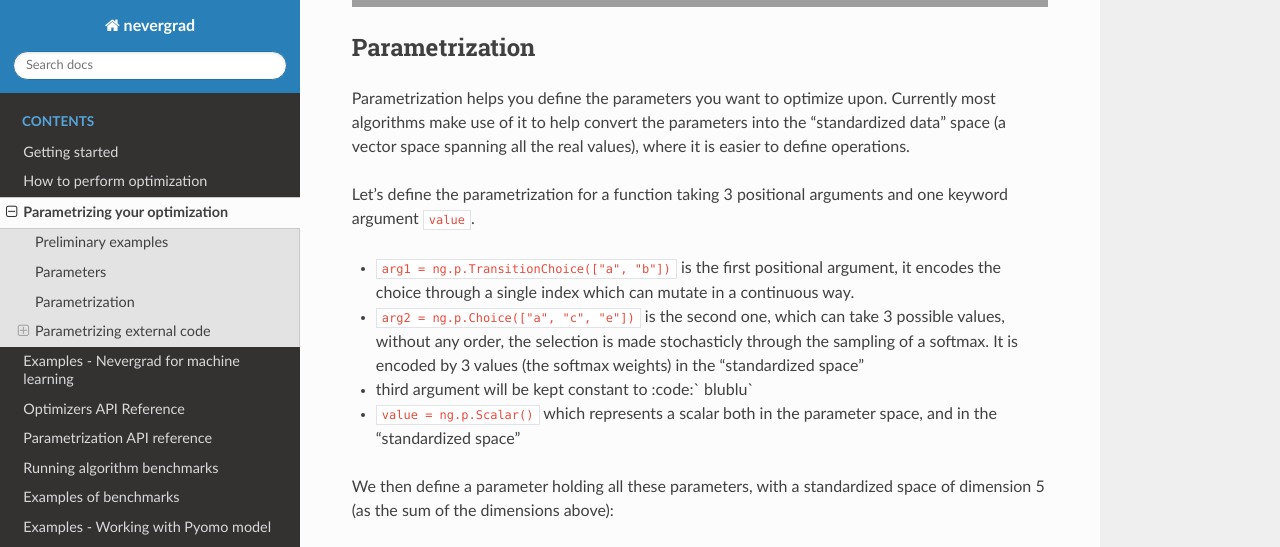
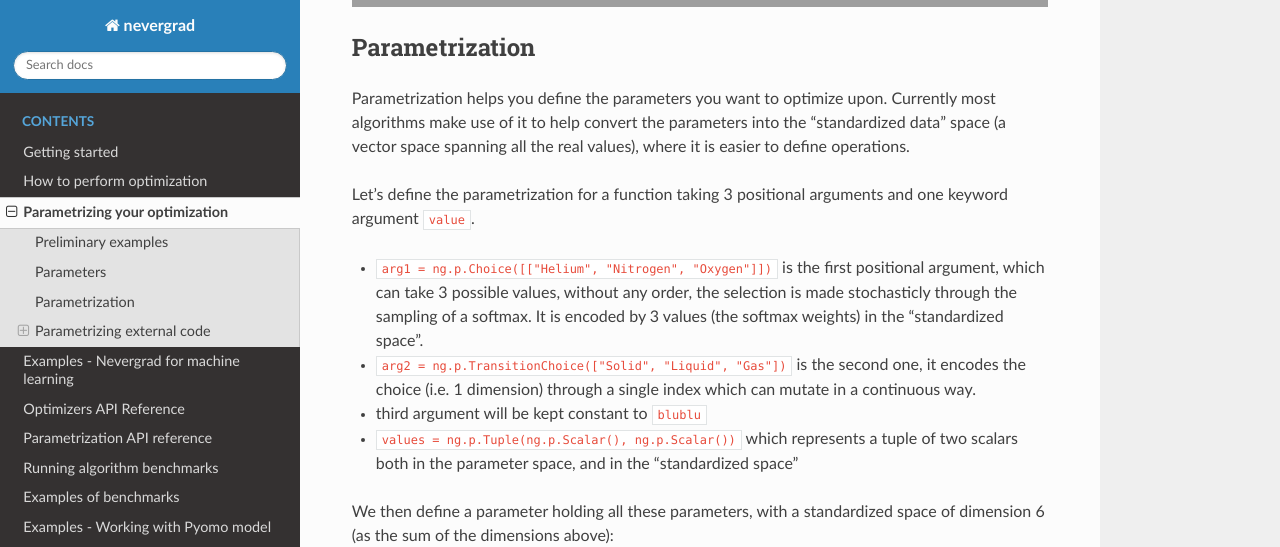
Before and after one commit to facebookresearch/nevergrad, a Sphinx documentation site: the page built from docs/parametrization.rst, in a window 1280 px wide and 1400 px high, scrolled down 2399 px. Shown: the top 547 px of the window. Built offline with Sphinx 7.4.7 and the Read the Docs theme 2.0.0, drawn with Linux system fonts in a browser that asks for light colours; some of the changed text lies outside the part shown; grey boxes are pictures that could not be loaded.

Commit message:
Include tuple in one of the examples

```diff
--- a/docs/parametrization.rst
+++ b/docs/parametrization.rst
@@ -99,12 +99,12 @@ where it is easier to define operations.
 
 Let's define the parametrization for a function taking 3 positional arguments and one keyword argument :code:`value`.
 
-- :code:`arg1 = ng.p.TransitionChoice(["a", "b"])` is the first positional argument, it encodes the choice through a single index which can mutate in a continuous way.
-- :code:`arg2 = ng.p.Choice(["a", "c", "e"])` is the second one, which can take 3 possible values, without any order, the selection is made stochasticly through the sampling of a softmax. It is encoded by 3 values (the softmax weights) in the "standardized space"
-- third argument will be kept constant to :code:` blublu`
-- :code:`value = ng.p.Scalar()` which represents a scalar both in the parameter space, and in the "standardized space"
+- :code:`arg1 = ng.p.Choice([["Helium", "Nitrogen", "Oxygen"]])` is the first positional argument, which can take 3 possible values, without any order, the selection is made stochasticly through the sampling of a softmax. It is encoded by 3 values (the softmax weights) in the "standardized space".
+- :code:`arg2 = ng.p.TransitionChoice(["Solid", "Liquid", "Gas"])` is the second one, it encodes the choice (i.e. 1 dimension) through a single index which can mutate in a continuous way.
+- third argument will be kept constant to :code:`blublu`
+- :code:`values = ng.p.Tuple(ng.p.Scalar(), ng.p.Scalar())` which represents a tuple of two scalars both in the parameter space, and in the "standardized space"
 
-We then define a parameter holding all these parameters, with a standardized space of dimension 5 (as the sum of the dimensions above):
+We then define a parameter holding all these parameters, with a standardized space of dimension 6 (as the sum of the dimensions above):
 
 .. literalinclude:: ../nevergrad/optimization/test_doc.py
     :language: python
@@ -133,9 +133,9 @@ Here is a glipse of what happens on the optimization space:
 
 With this code:
 
-- :code:`b` is selected because 1 > 0 (the index is 1 for values above 0, and 0 for values under 0 since there are 2 values).
-- :code:`e` is selected because proba(e) = exp(80) / (exp(80) + exp(-80) + exp(-80)) = 1
-- :code:`value=3` because the last value of the standardized space (i.e. 3) corresponds to the value of the last kwargs.
+- :code:`Nitrogen` is selected because proba(e) = exp(80) / (exp(80) + exp(-80) + exp(-80)) = 1
+- :code:`Liquid` is selected because the index for `Liquid` is around 0 in the standardized space.
+- :code:`dimension=(3.0, 5.0)` because the last two values of the standardized space (i.e. 3.0, 5.0) corresponds to the value of the last kwargs.
 
 
 Parametrizing external code
```
Also changed, not shown: 1 other file.
